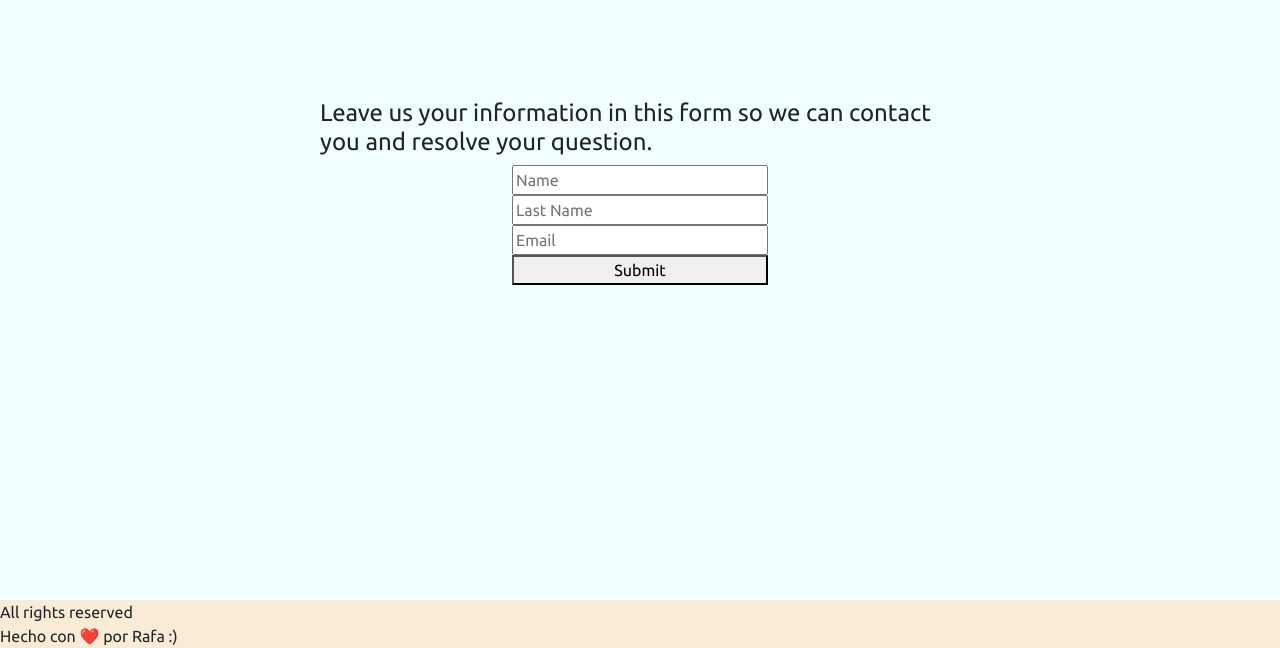
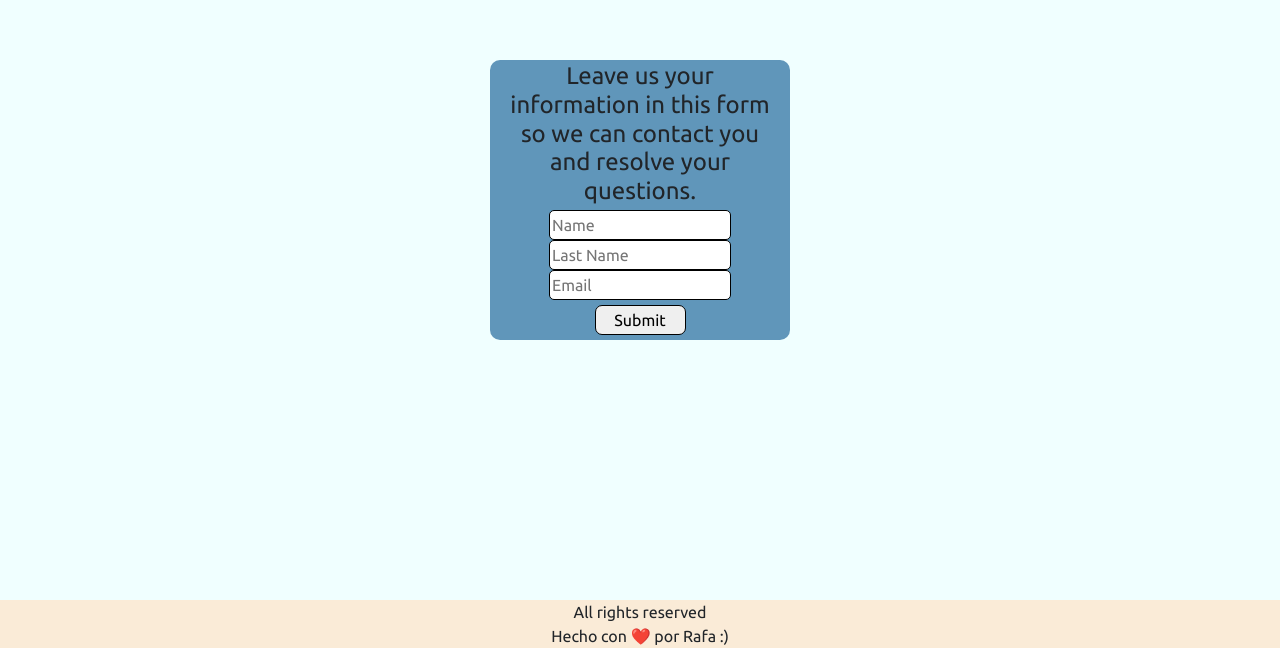
Before and after one commit to rafaelmaswiblyj/E-commerce, a plain HTML site: page index.html in a window 1280 px wide. Shown: the part 2320-2968 px from the top of the page. Drawn offline with nearby package versions, Linux system fonts and the light colour scheme; no server answers.

Commit message:
Footer y diseño del formulario

```diff
--- a/index.html
+++ b/index.html
@@ -14,10 +14,10 @@
             <box-icon name='cart' class="cart"></box-icon>
 
             <ul id="sidebar_ul" class="hidden">
-                <li>Home</li>
-                <li>Catalogue</li>
-                <li>About us</li>
-                <li>Contact</li>
+                <li><a href="#">Home</a></li>
+                <li><a href="#about_us">About us</a></li>
+                <li><a href="#catalogo">Catalogue</a></li>
+                <li><a href="#contacto">Contact</a></li>
             </ul>
 
             <div class="cart_div hidden">
@@ -75,12 +75,12 @@
 
     <section id="contacto">
         <div class="contacto_container">
-            <h4>Leave us your information in this form so we can contact you and resolve your question.</h4>
+            <h4>Leave us your information in this form so we can contact you and resolve your questions.</h4>
             <form class="contacto_form">
                 <input type="text" placeholder="Name">
                 <input type="text" placeholder="Last Name">
                 <input type="text" placeholder="Email">
-                <button>Submit</button>
+                <button id="contacto_form_button">Submit</button>
             </form>
         </div>
 
--- a/main.js
+++ b/main.js
@@ -64,3 +64,10 @@ const showCart = () =>{
 }
 
 cartBtn.addEventListener("click", showCart);
+
+const formButton = document.querySelector(`#contacto_form_button`);
+
+formButton.addEventListener("click", (e) =>{
+  e.preventDefault;
+  comprobarEmail();
+})
--- a/style.css
+++ b/style.css
@@ -154,15 +154,48 @@ nav{
 .contacto_container{
     display: flex;
     flex-direction: column;
-    justify-content: center;
+    justify-content: space-around;
     align-items: center;
-    width: 50%;
-    height: 40%;
+    width: 300px;
+    height: 35%;
+    background-color: #6096ba;
+    padding-right: 10px;
+    padding-left: 10px;
+    text-align: center;
+    border-radius: 10px;
+}
+
+.contacto_container > h4{
+    margin: 0px;
 }
 
 .contacto_form{
     display: flex;
     flex-direction: column;
+    width: 65%;
+    height: 40%;
+    justify-content: space-between;
+}
+
+.contacto_form > input{
+    padding: 2px;
+    border-radius: 5px;
+    border: 1px solid black;
+}
+
+.contacto_form > button{
+    border: 1px solid black;
+    padding: 2px;
+    width: 50%;
+    align-self: center;
+    border-radius: 7px;
+    margin-top: 5px;
+    transition: .2s;
+}
+
+.contacto_form > button:hover {
+    width: 55%;
+
 }
 
 footer{
@@ -236,3 +269,10 @@ p{
     display: flex;
     align-items: center;
 }
+
+footer{
+    display: flex;
+    flex-direction: column;
+    justify-content: space-around;
+    align-items: center;
+}
```
